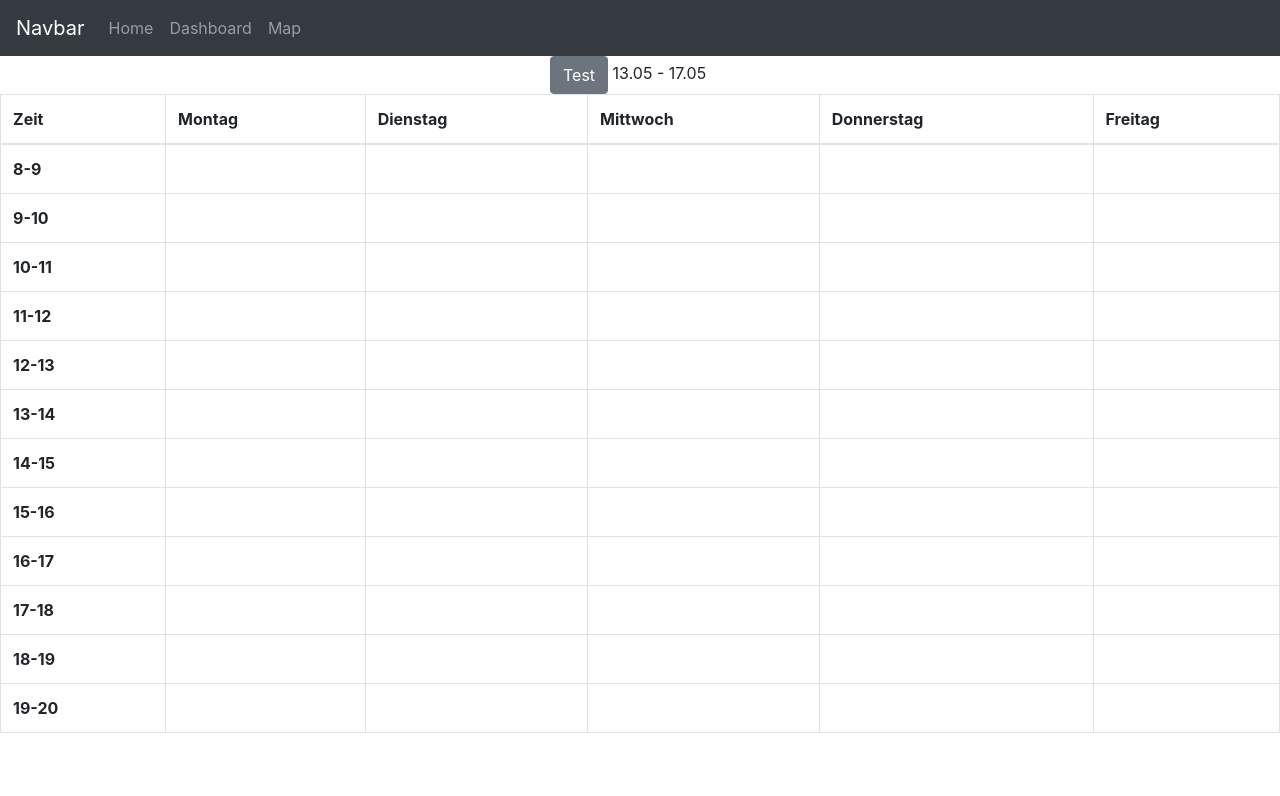
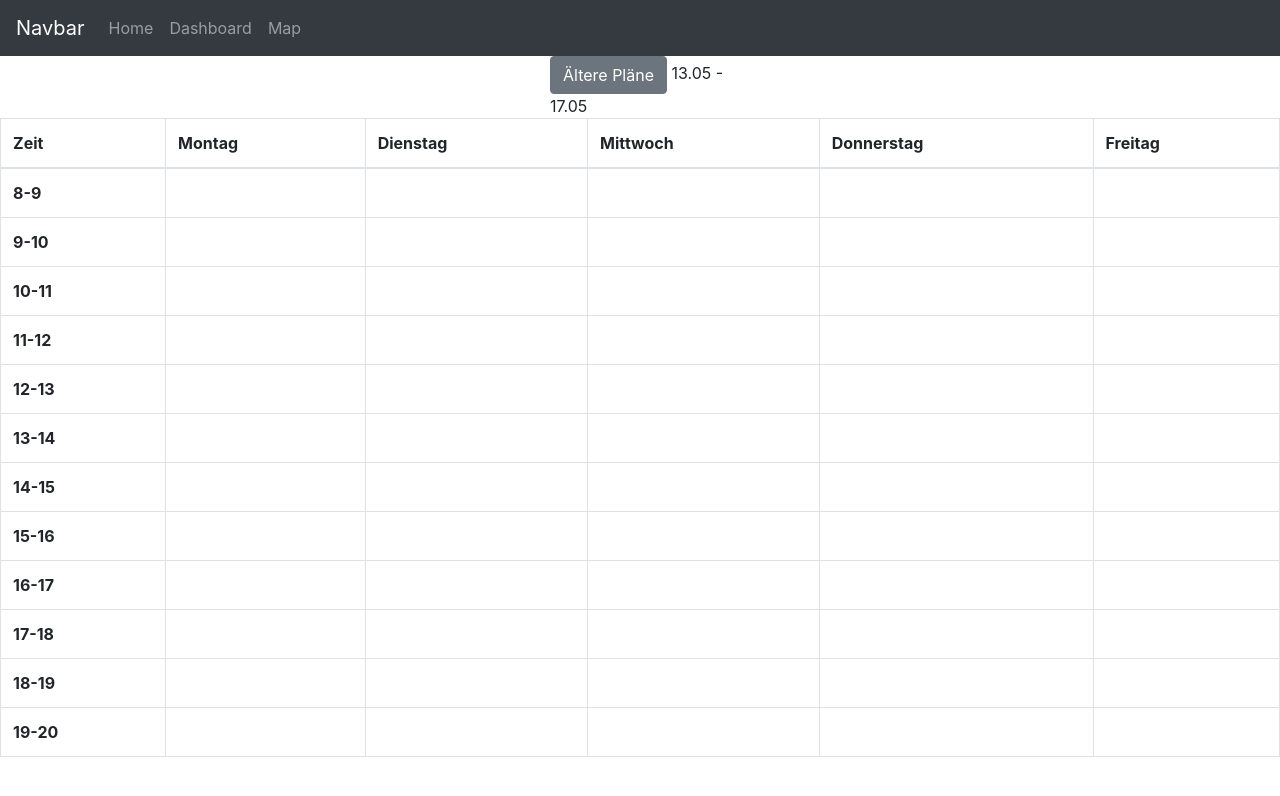
Before and after one commit to DevMert/BoDriveNPark, a React (Create React App) app: page / in a window 1280 px wide. Shown: the top 796 px of the page. Built offline with nearby package versions, Linux system fonts and the light colour scheme.

Commit message:
+OldPlans verändert 2.0

```diff
--- a/src/components/OldPlans.jsx
+++ b/src/components/OldPlans.jsx
@@ -19,7 +19,7 @@ export default class oldPlans extends Component {
             </Popover>
           }
         >
-          <Button variant="secondary"> Test </Button>
+          <Button variant="secondary"> Ältere Pläne</Button>
         </OverlayTrigger>
         <span className="sm-2"> 13.05 - 17.05 </span>
       </div>
```
